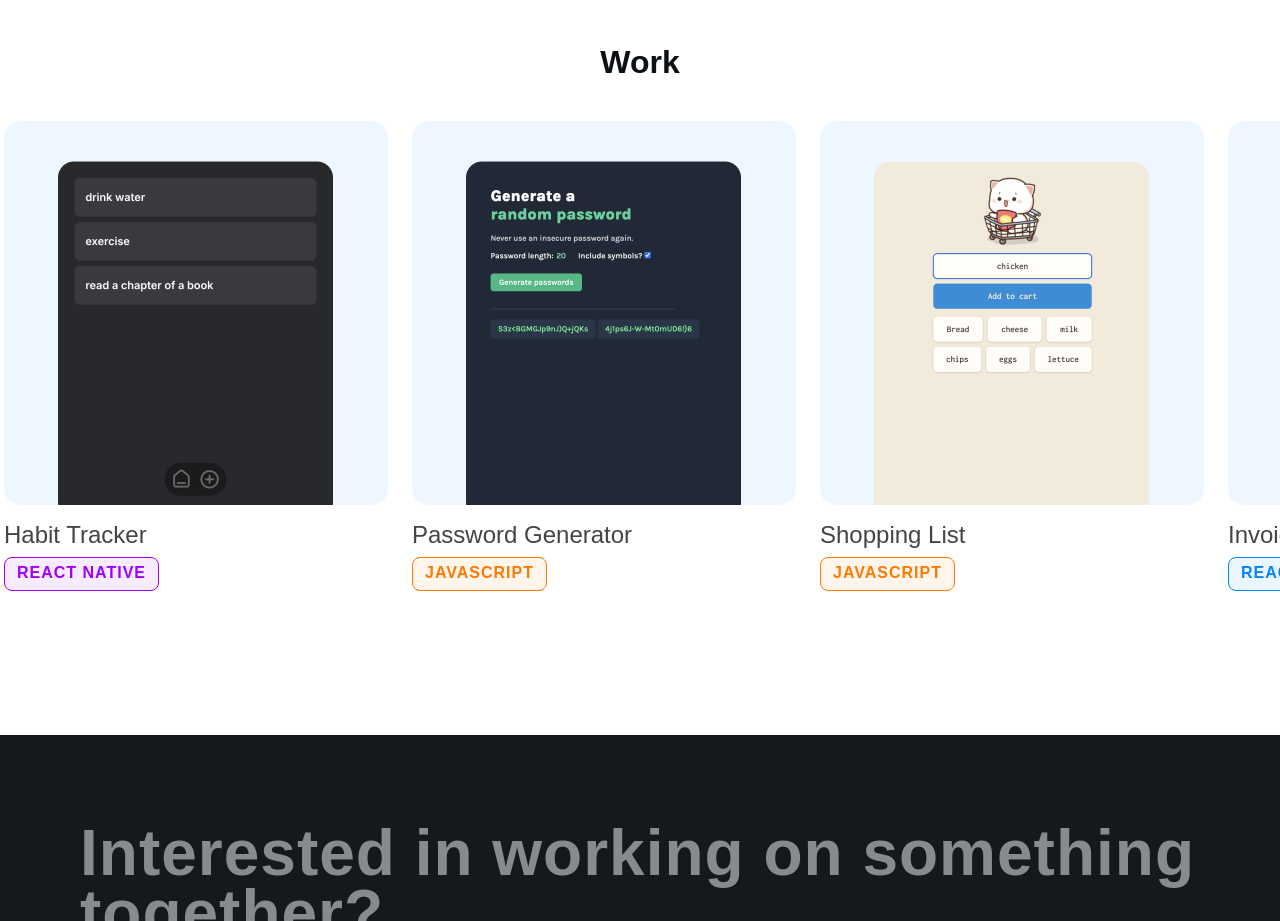
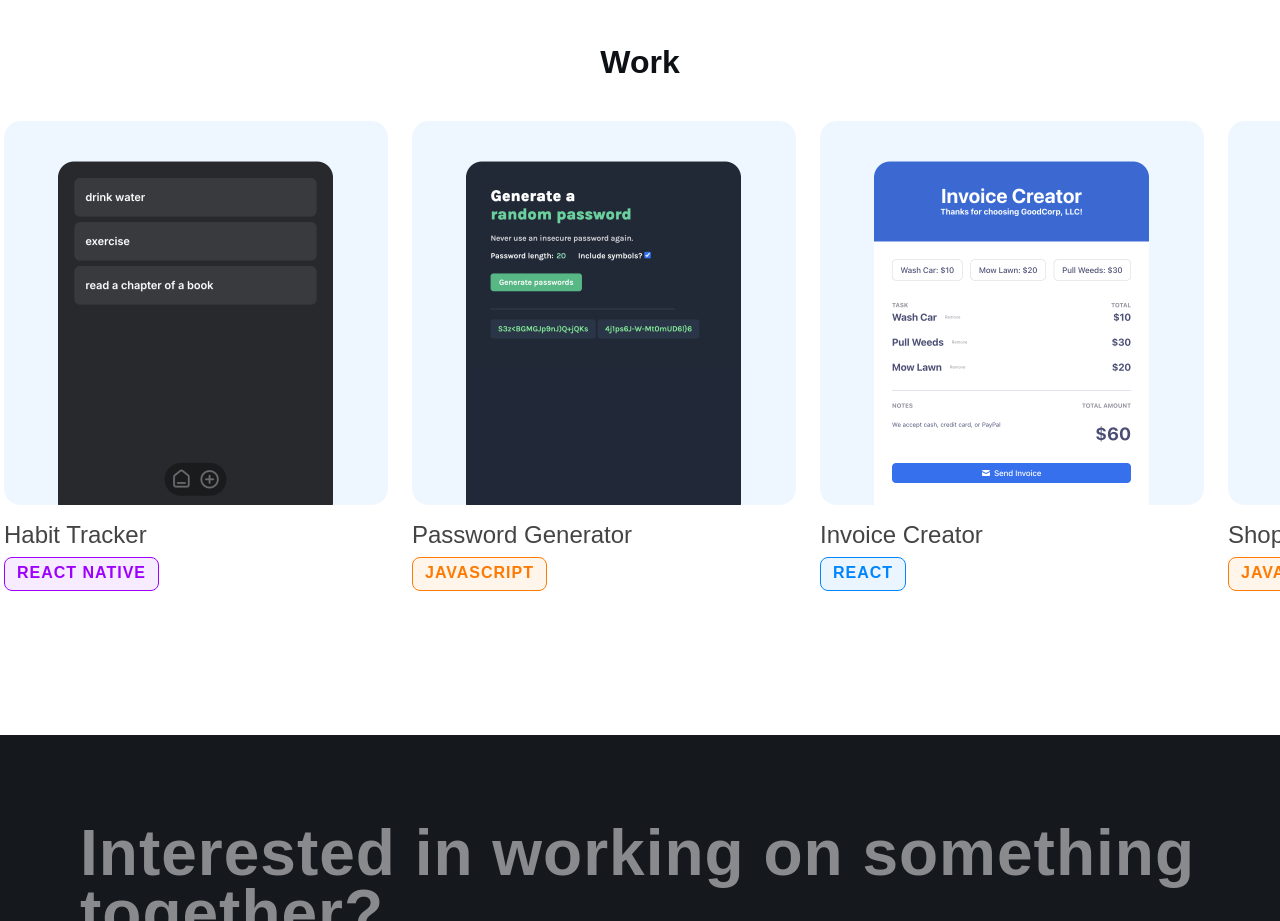
Before and after one commit to lukewjones/my-portfolio, a React (Vite) app: page / in a window 1280 px wide. Shown: the part 3060-3981 px from the top of the page. Built offline with nearby package versions, Linux system fonts and the light colour scheme; a web font is replaced by a local one.

Commit message:
changes order of the "work" data

```diff
--- a/src/components/data.tsx
+++ b/src/components/data.tsx
@@ -113,14 +113,14 @@ export const projects: Proj[] = [
     type: "javascript",
   },
   {
+    img: "/imgs/invoice-creator.jpg",
+    name: "Invoice Creator",
+    type: "react",
+  },
+  {
     img: "/imgs/shopping-list.jpg",
     name: "Shopping List",
     type: "javascript",
-  },
-  {
-    img: "/imgs/invoice-creator.jpg",
-    name: "Invoice Creator",
-    type: "react",
   },
 ]
 
```
